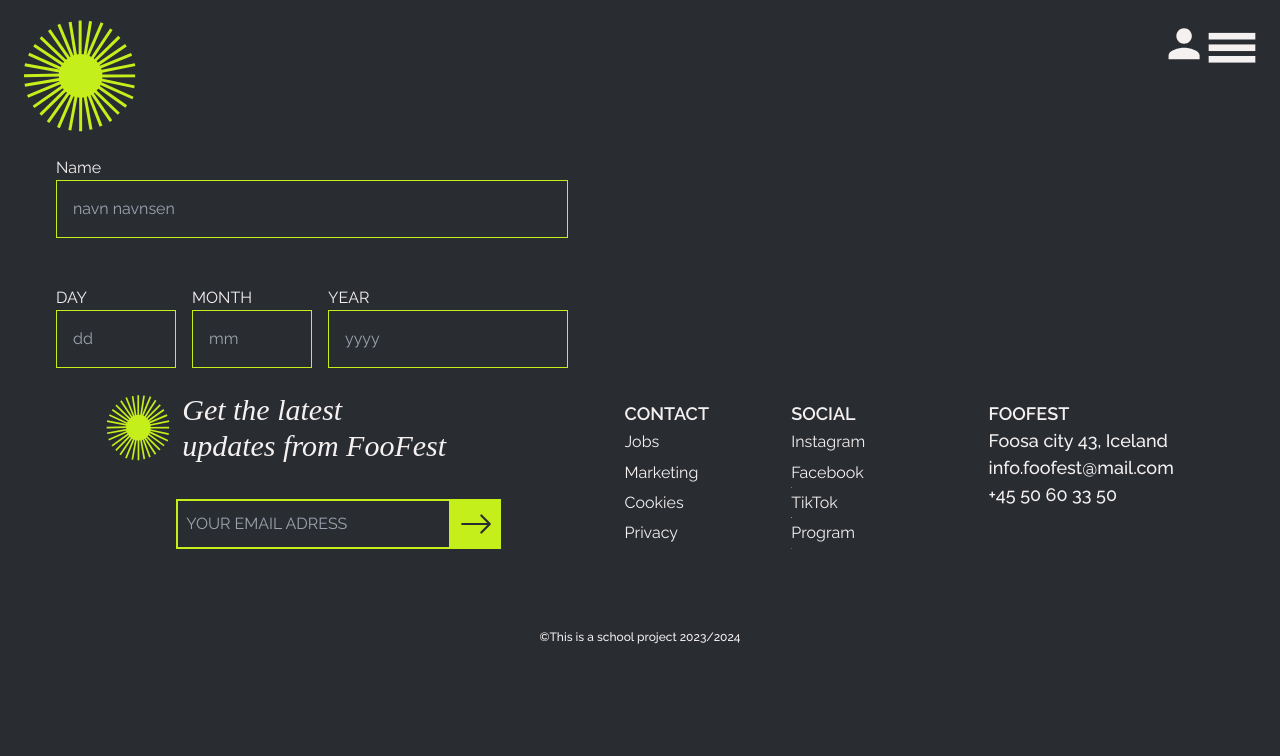
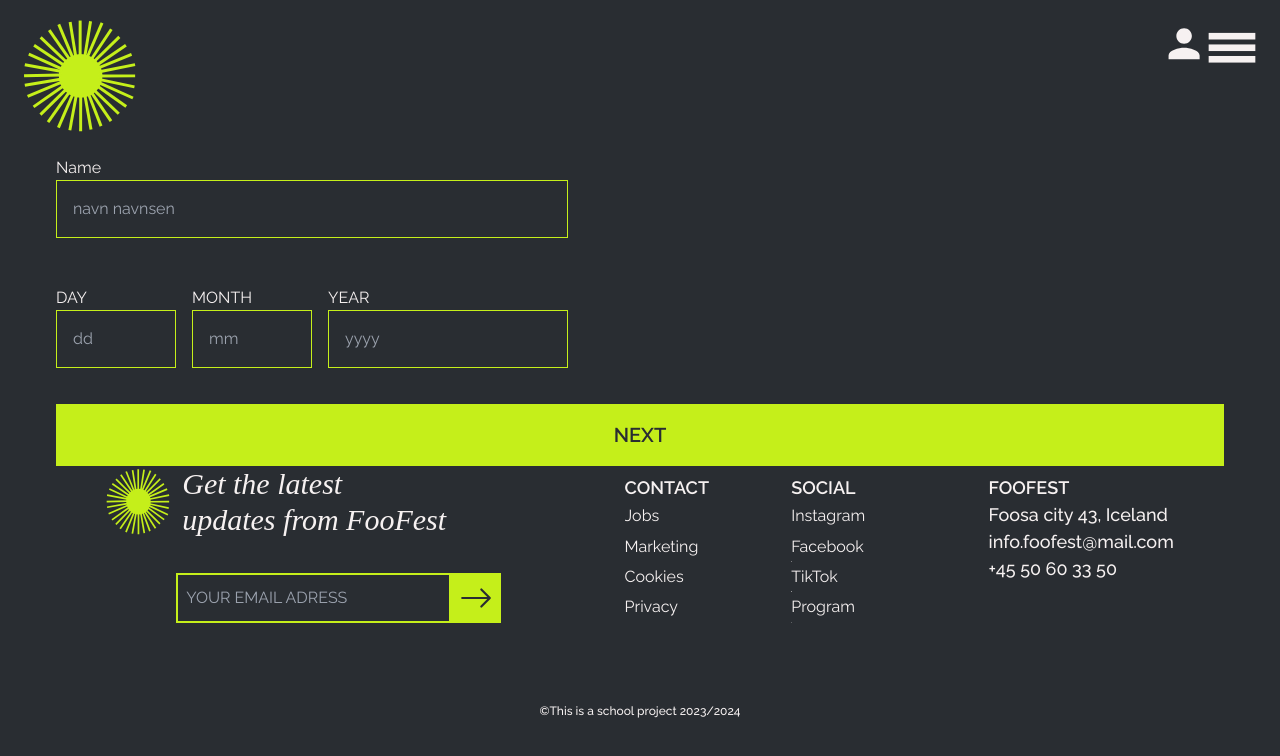
Before and after one commit to TheImpatientz/foofest_exam, a Next.js app: page / in a window 1280 px wide. Shown: the top 756 px of the page. Built offline with nearby package versions, Linux system fonts and the light colour scheme.

Commit message:
hover primary + outline

```diff
--- a/src/app/page.jsx
+++ b/src/app/page.jsx
@@ -4,6 +4,7 @@ import Header from "@/components/Header";
 import HeaderTwo from "@/components/HeaderTwo";
 import Labelinput from "@/components/Labelinput";
 import Layout from "@/components/Layout";
+import PrimaryButton from "@/components/PrimaryButton";
 import ProgramContent from "@/components/ProgramContent";
 import ProgramItem from "@/components/ProgramItem";
 import SecondaryButton from "@/components/SecondaryButton";
@@ -16,6 +17,7 @@ export default function Home() {
       <Layout>
         <Labelinput id="name" inputname="name" label="Name" placeholder="navn navnsen" type="text" forId="name" />
         <Dob />
+        <PrimaryButton />
       </Layout>
     </>
   );
--- a/src/components/PrimaryButton.jsx
+++ b/src/components/PrimaryButton.jsx
@@ -1,3 +1,7 @@
 export default function PrimaryButton() {
-  return <button className="bg-[#c5ef1a] mt-3 font-semibold w-full p-3 px-3  text-[15px] md:p-4 md:px-4 text-[#333131] md:text-[20px]">NEXT</button>;
+  return (
+    <button className="bg-[#c5ef1a] mt-3 font-semibold w-full p-3 px-3  text-[15px] md:p-4 md:px-4 text-[#292d32] md:text-[20px] hover:bg-[#292d32] hover:text-[#c5ef1a] hover:outline hover:outline-[var(---border-color)] focus:bg-[#292d32] focus:text-[#c5ef1a]">
+      NEXT
+    </button>
+  );
 }
--- a/src/components/SecondaryButton.jsx
+++ b/src/components/SecondaryButton.jsx
@@ -2,7 +2,7 @@
 export default function SecondaryButton() {
   return (
     <div className="flex flex-row-reverse space-x-4 space-x-reverse">
-      <a href="#" className="text-[var(--secondary-color)] flex w-fit mb-10 gap-2 border hover:border-[3px] p-2 px-4 border-[var(--accent-color)] hover:text-[var(--accent-color)] md:p-2 md:text-[20px] md:px-8">
+      <a href="#" className="text-[var(--secondary-color)] flex w-fit mb-10 gap-2 outline hover:outline-[3px] p-2 px-4 outline-[var(--accent-color)] hover:text-[var(--accent-color)] md:p-2 md:text-[20px] md:px-8">
         <span className="span">BUY</span>TICKETS
         <svg className="place-self-center" width="40" height="25" viewBox="0 0 47 28" fill="none" xmlns="http://www.w3.org/2000/svg">
           <path d="M33.2353 0L31.06 2.30889L40.289 12.1045H0.175781V12.1046V15.3699V15.37H40.2887L31.06 25.1653L33.2353 27.4742L46.178 13.7371L33.2353 0Z" fill="var(--accent-color)" />
--- a/src/components/YourPurchase.jsx
+++ b/src/components/YourPurchase.jsx
@@ -1,6 +1,6 @@
 export default function YourPurchase({ campingspot }) {
   return (
-    <div className="border border-[var(--accent-color)] p-7 font-semibold">
+    <div className="outline outline-[var(--accent-color)] p-7 font-semibold">
       <h4 className="pb-9">YOUR PURCHASE</h4>
       <p className="grid place-items-center border-b border-[var(--accent-color)] pb-1">{campingspot}</p>
       <div className="flex justify-between pt-7 pb-7">
```
